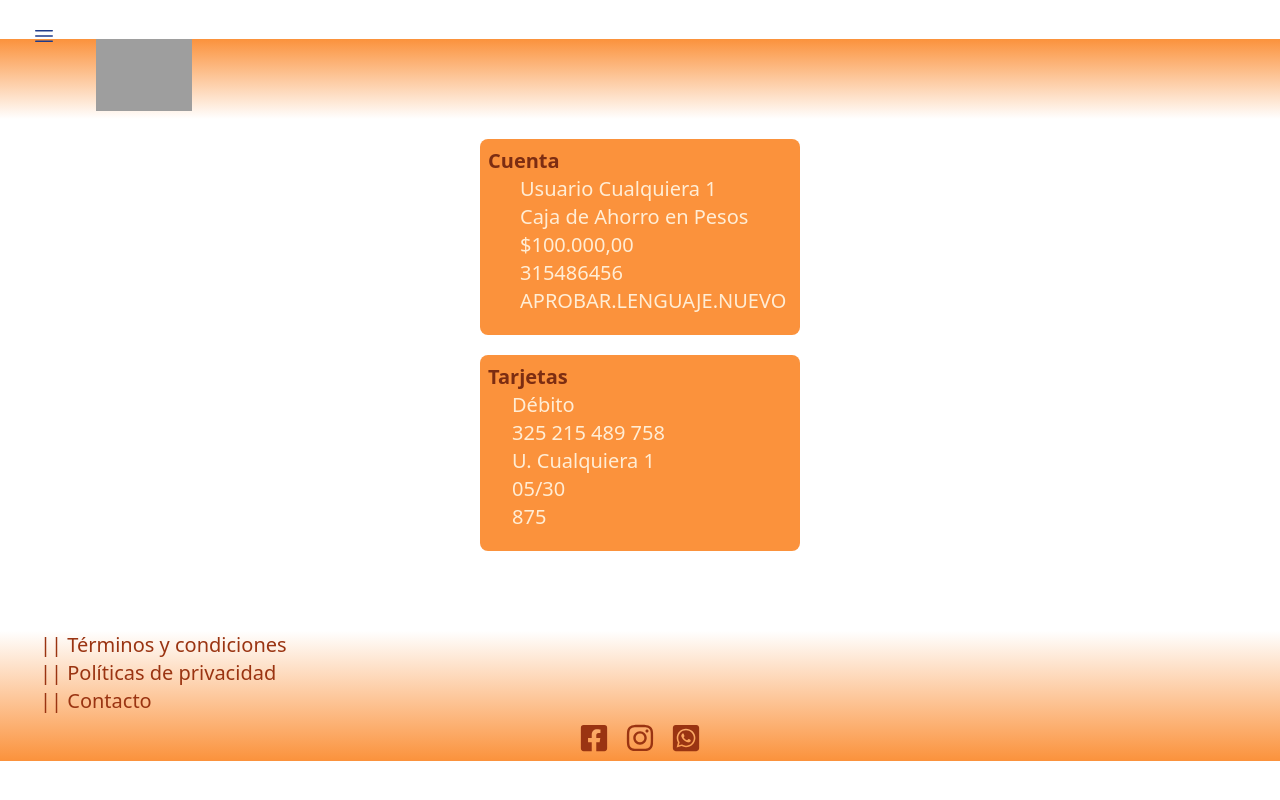
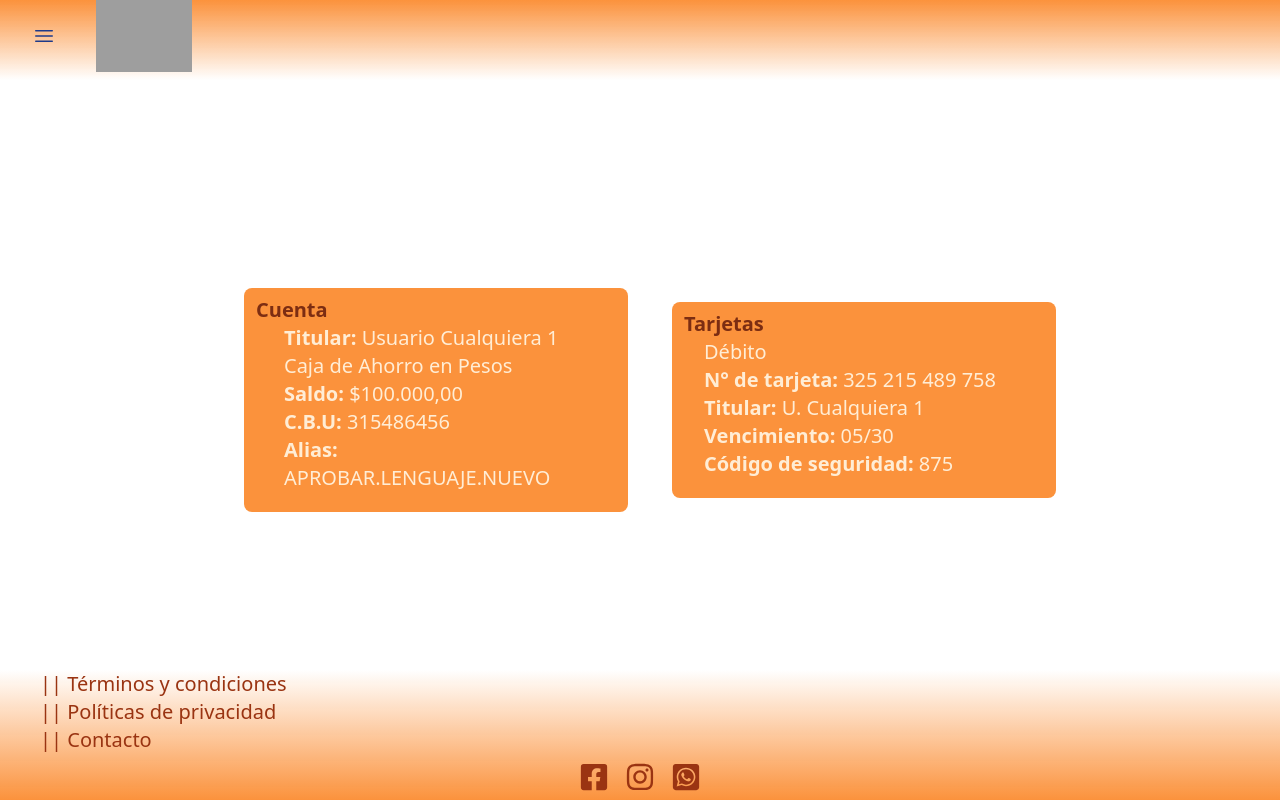
Before and after one commit to jorgecaballer0/sprint2-itba, a React (Vite) app: page /cuenta in a window 1280 px wide. Built offline with nearby package versions, Linux system fonts and the light colour scheme; grey boxes are pictures that could not be loaded.

Commit message:
Ajustado footer y header a pantalla

```diff
--- a/src/components/conversor/Conversor.jsx
+++ b/src/components/conversor/Conversor.jsx
@@ -35,7 +35,7 @@ const Conversor = () => {
 
   return (
     <>
-      <section className="flex flex-col items-center h-screen">
+      <section className="flex flex-col items-center">
         <div>
           <h1 className="flex justify-center my-6 text-4xl text-center">
             Conversor de moneda
--- a/src/components/cuentas/Cuentas.jsx
+++ b/src/components/cuentas/Cuentas.jsx
@@ -4,32 +4,56 @@ import data from "../../utils/datos.json";
 const Cuentas = () => {
   return (
     <>
-      <div className="flex justify-center ">
-        <div className="bg-orange-400 w-80 m-5 rounded-lg text-xl text-orange-900 ">
-          <h5 className="font-bold ml-2 mt-2">Cuenta</h5>
+      <div className="flex justify-center items-center gap-6">
+        <div className="flex justify-center">
+          <div className="bg-orange-400 w-96 m-5 rounded-lg text-xl text-orange-900 ">
+            <h5 className="font-bold ml-3 mt-2">Cuenta</h5>
             <div className="m-5 mt-0">
               <ul className="text-orange-100 ml-5">
-              <li>{data[0].nombre}</li>
+                <li>
+                  <span className="font-bold"> Titular:</span> {data[0].nombre}
+                </li>
                 <li>{data[0].tipo_de_cuenta}</li>
-              <li>{data[0].saldo}</li>
-              <li>{data[0].cbu}</li>
-              <li>{data[0].alias}</li>
+                <li>
+                  {" "}
+                  <span className="font-bold"> Saldo:</span> {data[0].saldo}
+                </li>
+                <li>
+                  {" "}
+                  <span className="font-bold"> C.B.U:</span> {data[0].cbu}
+                </li>
+                <li>
+                  <span className="font-bold"> Alias:</span> {data[0].alias}
+                </li>
               </ul>
             </div>
           </div>
         </div>
 
         <div className="flex justify-center">
-        <div className="bg-orange-400 w-80 rounded-lg text-xl text-orange-900">
-          <h5 className="font-bold ml-2 mt-2">Tarjetas</h5>
+          <div className="bg-orange-400 w-96 rounded-lg text-xl text-orange-900">
+            <h5 className="font-bold ml-3 mt-2">Tarjetas</h5>
             <div className="m-5 mt-0">
               <ul className="text-orange-100 ml-3">
                 <li>{data[0].datos_tarjeta.tipo_de_tarjeta}</li>
-              <li>{data[0].datos_tarjeta.numero_de_tarjeta}</li>
-              <li>{data[0].datos_tarjeta.titular}</li>
-              <li>{data[0].datos_tarjeta.vencimiento}</li>
-              <li>{data[0].datos_tarjeta.codigo_de_seguridad}</li>
+                <li>
+                  <span className="font-bold"> N° de tarjeta:</span>{" "}
+                  {data[0].datos_tarjeta.numero_de_tarjeta}
+                </li>
+                <li>
+                  <span className="font-bold"> Titular:</span>{" "}
+                  {data[0].datos_tarjeta.titular}
+                </li>
+                <li>
+                  <span className="font-bold"> Vencimiento:</span>{" "}
+                  {data[0].datos_tarjeta.vencimiento}
+                </li>
+                <li>
+                  <span className="font-bold"> Código de seguridad:</span>{" "}
+                  {data[0].datos_tarjeta.codigo_de_seguridad}
+                </li>
               </ul>
+            </div>
           </div>
         </div>
       </div>
--- a/src/components/footer/Footer.jsx
+++ b/src/components/footer/Footer.jsx
@@ -8,7 +8,7 @@ import {
 const Footer = () => {
   return (
     <>
-      <div className="w-screen">
+      <div className="w-screen fixed bottom-0">
         <div className="bg-gradient-to-t from-orange-400  h-50 w-screen mt-20">
           <div className="w-80">
             <ul className="text-orange-800 text-xl ml-10">
--- a/src/components/header/Header.jsx
+++ b/src/components/header/Header.jsx
@@ -4,7 +4,7 @@ import Logo from "../../assets/images/logo.png";
 const Header = () => {
   return (
     <>
-      <nav className="bg-gradient-to-b from-orange-400 w-screen">
+      <nav className="bg-gradient-to-b from-orange-400 w-screen fixed top-0">
         {/* mover logo a ml-80 con sidebar abierta */}
         <div className="w-24 h-20 ml-24">
           <img src={Logo} alt="LOGO ITBANK" />
--- a/src/components/prestamos/Prestamos.jsx
+++ b/src/components/prestamos/Prestamos.jsx
@@ -9,7 +9,7 @@ const Prestamos = () => {
 
   return (
     <>
-      <section className="h-screen flex flex-col items-center">
+      <section className="flex flex-col items-center">
         <h1 className="flex justify-center my-6 text-4xl text-center">
           Simulador de préstamos
         </h1>
```
Lines whose indentation alone changed are shown as unchanged.
